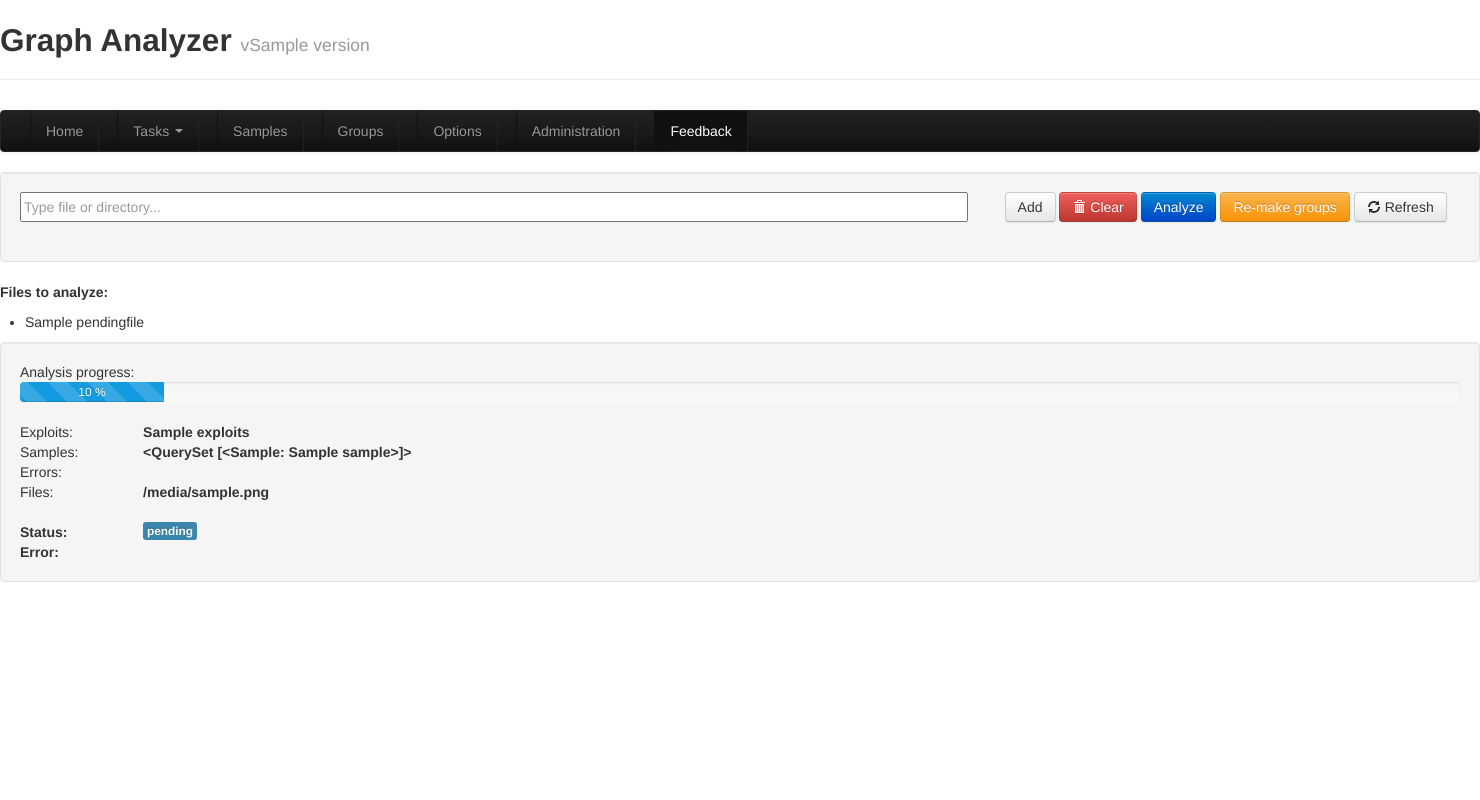
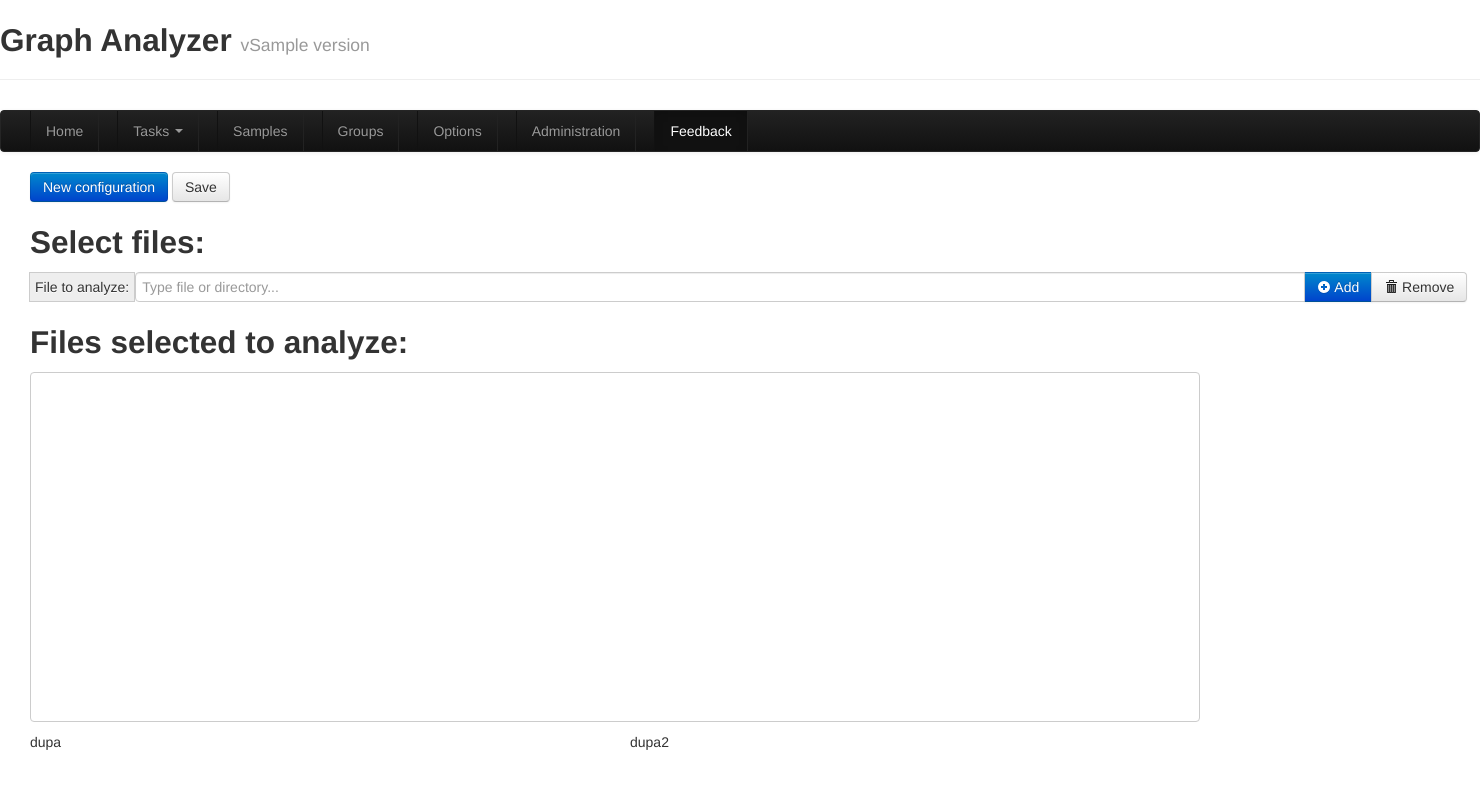
Before and after one commit to kubasejdak/graph-analyzer, a Django app: template src/gui/www/templates/analyze.html in a window 1480 px wide. Run offline with Django 3.2, Linux system fonts and the light colour scheme; tables that the repository leaves empty hold one stand-in row (values such as "Sample post"); the template is opened without the code that fills it: values that come from a table or form of the project are taken from there, most other values are stand-ins (such as "Sample title", 1, 10 or a date in 2020); lists and menus that the app fills with data are empty; parts of the project's set-up code (start-up, migrations or seed data) failed here and were passed over; some libraries are stand-ins or nearby versions.

Commit message:
Added JavaScript to www.

```diff
--- a/src/gui/www/templates/analyze.html
+++ b/src/gui/www/templates/analyze.html
@@ -1,61 +1,53 @@
 {% extends "base.html" %}
 
 {% block content %}
-<div class="well">
-	<form action="" method="post">{% csrf_token %}
-		<div class="row-fluid">
-			<div class="span8">
-				<form method="post" action="">{% csrf_token %}
-					<input class="span3" style="width:100%" name="file" lang="pl" placeholder="Type file or directory..."></input>
-				</form>
+<script>
+	function addFile() {
+		var fileList = document.getElementById("analyzeFilesList");
+		var fileRow = document.createElement("OPTION");
+		fileList.options.add(fileRow);
+
+		var fileField = document.getElementById("file");
+		var fileName = fileField.value;
+		if(fileName === "")
+			return;
+
+		fileRow.text = fileName;
+		fileRow.value = fileName;
+	}
+
+	function removeFile() {
+		var fileList = document.getElementById("analyzeFilesList");
+		fileList.remove(fileList.selectedIndex);
+	}
+</script>
+
+<div class="span12 offset 2">
+	<form method="post">{% csrf_token %}
+		<button class="btn btn-primary" type="button">New configuration</button>
+		<button class="btn" type="button">Save</button>
+	</form>
+
+	<h2>Select files:</h2>
+	<div class="input-append">
+		<span class="add-on">File to analyze:</span>
+		<input class="span12" id="file" type="text" name="file" placeholder="Type file or directory...">
+		<button class="btn btn-primary" onclick="addFile()"><i class="icon-plus-sign icon-white"></i> Add</button>
+		<button class="btn" onclick="removeFile()"><i class="icon-trash"></i> Remove</button>
+	</div>
+
+	<h2>Files selected to analyze:</h2>
+	<select id="analyzeFilesList" size="20" width="300" style="width: 100%"></select>
+	<br/>
+
+	<div class="row-fluid">
+		<div class="span12">
+			<div class="span6">
+				dupa
 			</div>
-			<div class="span4">
-				<button class="btn" name="add">Add</button>
-				<button class="btn btn-danger" name="clear"><i class="icon-trash icon-white"></i> Clear</button>
-				<button class="btn btn-primary" name="analyze">Analyze</button>
-				<button class="btn btn-warning" name="regroup">Re-make groups</button>
-				<button class="btn" name="refresh"><i class="icon-refresh"></i> Refresh</button>
+			<div class="span6">
+				dupa2
 			</div>
-		</div>
-	</form>
-</div>
-
-<p class="PendingFiles"><b>Files to analyze:</b>
-	<ul>
-		{% for file in pending_files %}
-			<li>{{ file.name }}</li>
-		{% endfor %}
-	</ul>
-</p>
-
-<div class="well">
-	Analysis progress:<br/>
-	<div class="progress progress-striped active">
-		<div class="bar" style="width: {{ progress }}%;">{{ progress }} %</div>
-   </div>
-   <div class="row-fluid">
-		<div class="span1">
-			Exploits:</br>
-			Samples:</br>
-			Errors:</br>
-			Files:</br></br>
-
-			<b>Status: </b></br>
-			<b>Error: </b>
-		</div>
-
-		<div class="span4">
-			<b>{{ exploits }}</b></br>
-			<b>{{ samples }}</b></br>
-			<b>{{ errors }}</b></br>
-			<b>{{ files }}</b></br></br>
-
-			<span class="label label-info">{{ status }}</span></br>
-			{% if error == "no error" %}
-			<span class="label label-success">{{ error }}</span>
-			{% else %}
-			<span class="label label-important">{{ error }}</span>
-			{% endif %}
 		</div>
 	</div>
 </div>
```
Also changed, not shown: src/gui/www/analyze/views.py (+4 -12 lines), src/gui/www/templates/options.html (line endings or trailing spaces).
